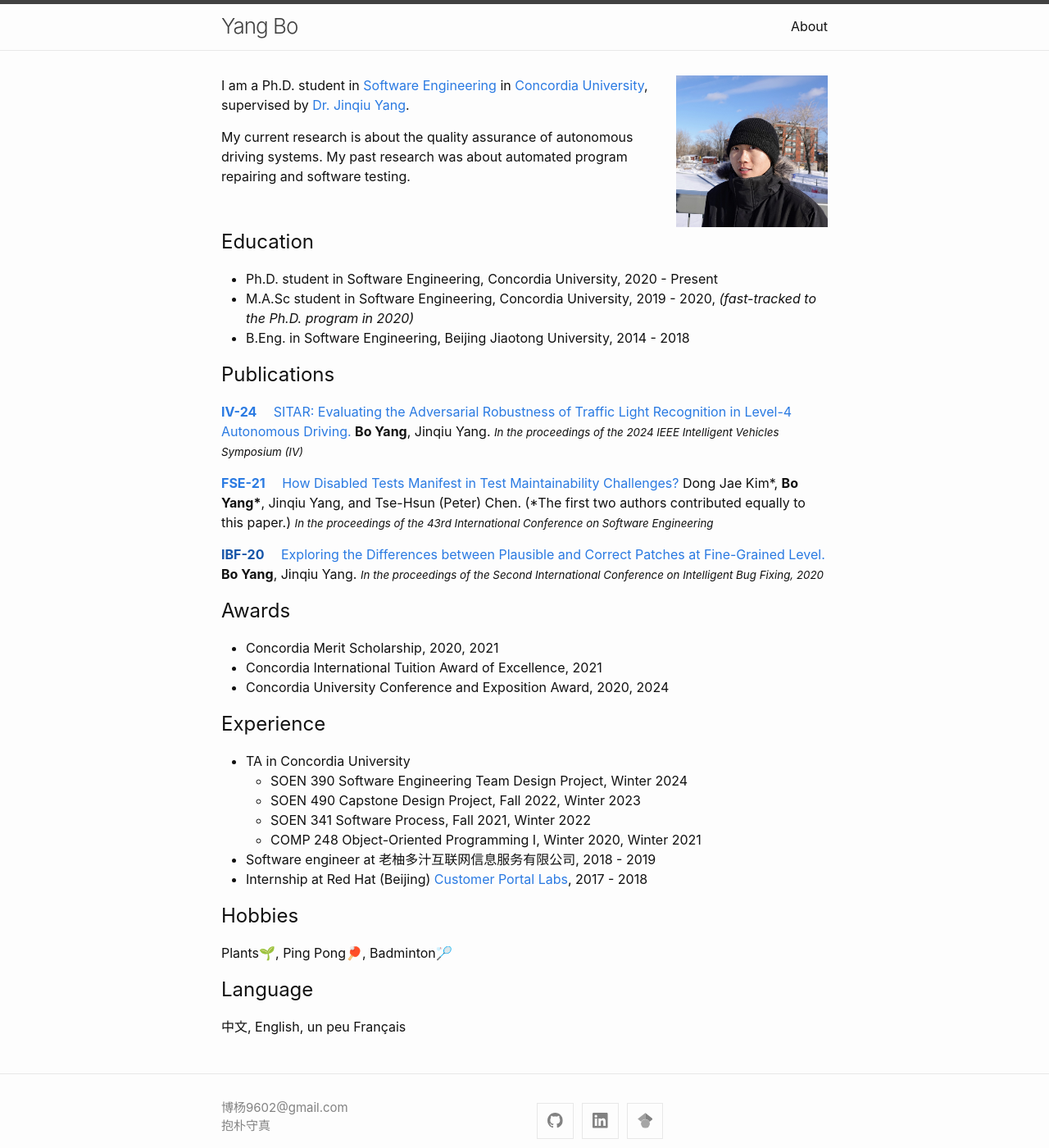
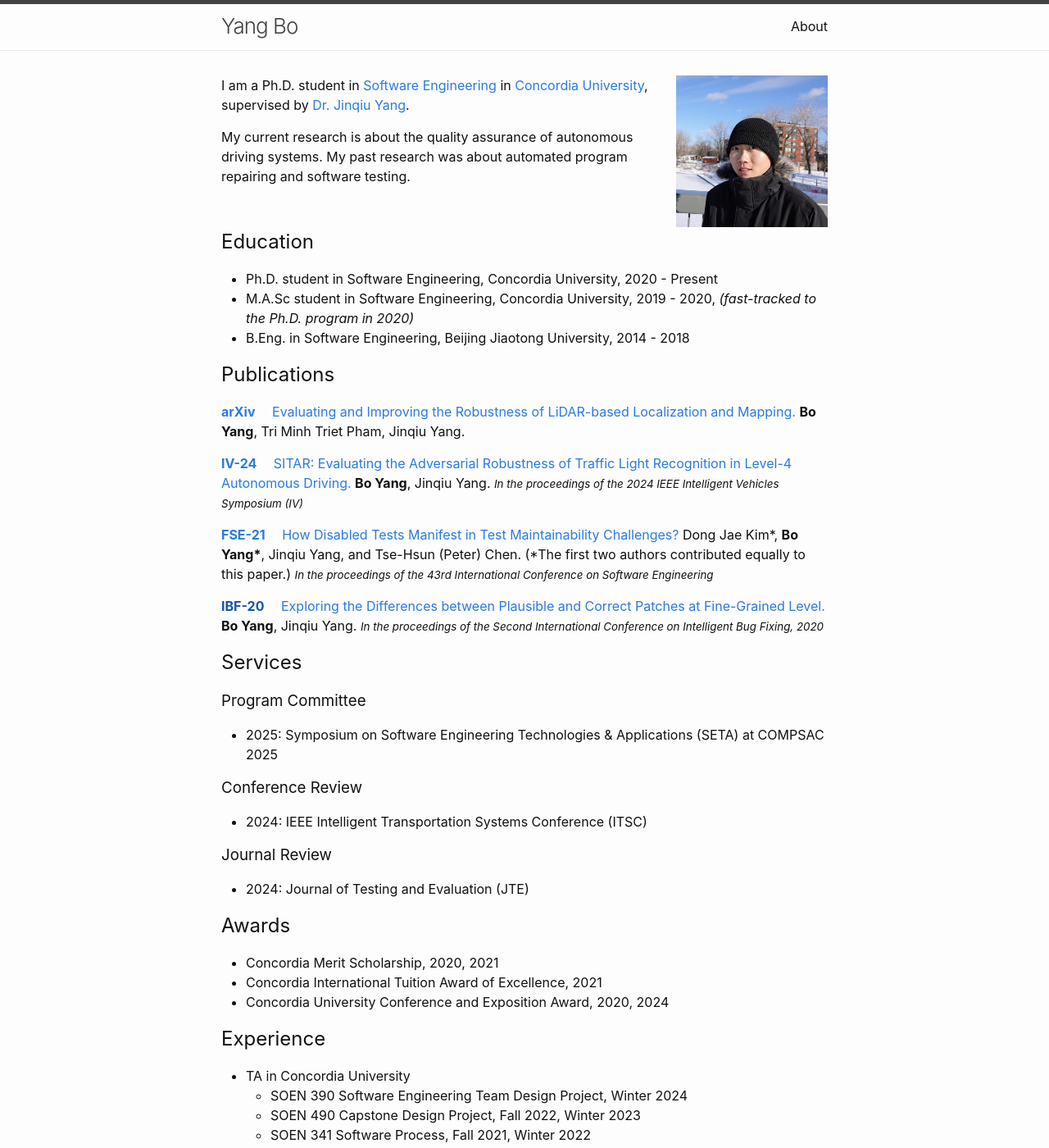
Before and after one commit to b0yan9/b0yan9.github.io, a Jekyll site: the page built from index.markdown, in a window 1280 px wide and 1400 px high. Shown: the whole window at 82% size. Built offline with Jekyll 4.4.1, drawn with Linux system fonts in a browser that asks for light colours.

Commit message:
add services and the arXiv paper

```diff
--- a/_includes/publications.html
+++ b/_includes/publications.html
@@ -1,4 +1,10 @@
 <div>
+    <p>
+        <a href="https://ieee-iv.org/2024/"><strong>arXiv</strong></a>&emsp;
+        <a href="https://arxiv.org/abs/2409.10824">Evaluating and Improving the Robustness of LiDAR-based Localization and Mapping.</a>
+        <strong>Bo Yang</strong>, Tri Minh Triet Pham, Jinqiu Yang.
+    </p>
+
     <p>
         <a href="https://ieee-iv.org/2024/"><strong>IV-24</strong></a>&emsp;
         <a href="https://ieeexplore.ieee.org/abstract/document/10588456">SITAR: Evaluating the Adversarial Robustness of Traffic Light Recognition in Level-4 Autonomous Driving.</a>
--- /dev/null
+++ b/_includes/services.html
@@ -0,0 +1,12 @@
+<h3>Program Committee</h3>
+<ul>
+    <li>2025: Symposium on Software Engineering Technologies &amp; Applications (SETA) at COMPSAC 2025</li>
+</ul>
+<h3>Conference Review</h3>
+<ul>
+    <li>2024: IEEE Intelligent Transportation Systems Conference (ITSC)</li>
+</ul>
+<h3>Journal Review</h3>
+<ul>
+    <li>2024: Journal of Testing and Evaluation (JTE)</li>
+</ul>
--- a/index.markdown
+++ b/index.markdown
@@ -9,6 +9,8 @@ layout: home
 {% include education.html %}
 ## Publications
 {% include publications.html %}
+## Services
+{% include services.html %}
 ## Awards
 {% include awards.html %}
 ## Experience
```
